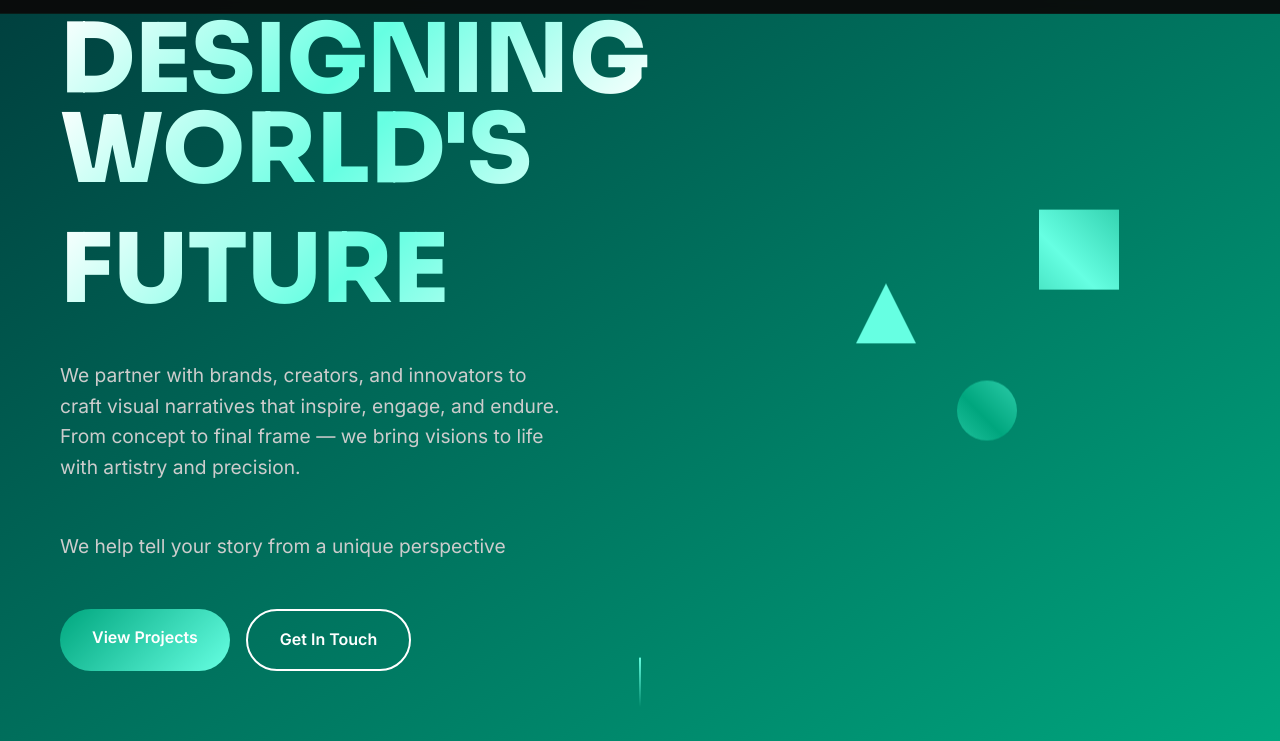
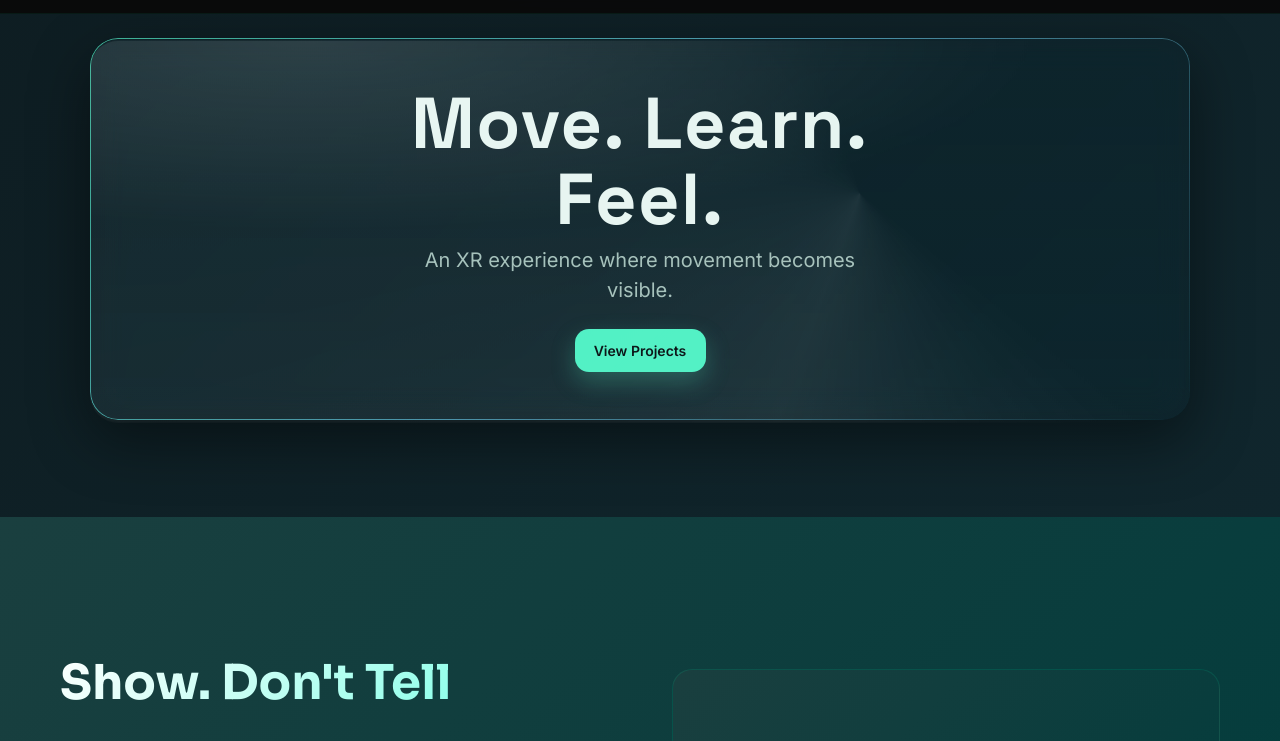
Before and after one commit to T-nua-Studio/t-nua.studio, a website: page index.html in a window 1280 px wide. Shown: the part 59-800 px from the top of the page. Drawn offline with Linux system fonts and the light colour scheme.

Commit message:
Design update

```diff
--- a/css/enhancements.css
+++ b/css/enhancements.css
@@ -147,3 +147,78 @@
         animation-duration: 6s;
     }
 }
+
+/* ========= Glass Hero (liquid effect removed) ========= */
+:root{
+    --bg-a:#0E1D22; --bg-b:#10262D; --mint:#4EF0C3; --sky:#6DDCFF;
+    --text:#E6F5F1; --muted:#A4C0BA;
+}
+
+/* Hide helper SVGs but keep accessible to AT if needed */
+.visually-hidden{position:absolute;width:1px;height:1px;margin:-1px;padding:0;border:0;clip:rect(0 0 0 0);overflow:hidden}
+
+/* Hero container base override to match new visual */
+.hero{
+    position:relative; min-height:72vh; display:grid; place-items:center;
+    padding:8vmin 24px; color:var(--text);
+    background:linear-gradient(135deg,var(--bg-a),var(--bg-b));
+    overflow:hidden;
+}
+
+/* Projects section matches hero background and layout */
+.projects{
+    position:relative; display:grid; place-items:center;
+    padding:10vmin 24px; color:var(--text);
+    background:linear-gradient(135deg,var(--bg-a),var(--bg-b));
+}
+.projects > .glass{ width:min(1200px,92vw); }
+.projects .section-title{ margin-bottom:3rem; }
+
+/* Decorative orbs removed */
+
+/* Glass panel */
+.glass{
+    position:relative; width:min(1100px,92vw); border-radius:28px;
+    padding:6vmin 7vmin; isolation:isolate;
+    background:linear-gradient(180deg,rgba(16,38,45,.38),rgba(16,38,45,.22));
+    backdrop-filter: blur(16px) saturate(1.2);
+    -webkit-backdrop-filter: blur(16px) saturate(1.2);
+    box-shadow: 0 20px 60px rgba(0,0,0,.45), inset 0 1px 0 rgba(255,255,255,.06);
+}
+
+/* Gradient border edge */
+.glass::before{
+    content:""; position:absolute; inset:0; border-radius:28px; pointer-events:none;
+    padding:1px; background:linear-gradient(135deg, rgba(78,240,195,.7), rgba(109,220,255,.6), rgba(78,240,195,.0));
+    -webkit-mask: linear-gradient(#000 0 0) content-box, linear-gradient(#000 0 0);
+    mask: linear-gradient(#000 0 0) content-box, linear-gradient(#000 0 0);
+    -webkit-mask-composite: xor; mask-composite: exclude;
+    animation:edgeGlow 6s ease-in-out infinite;
+}
+
+/* Liquid gloss highlights */
+.glass::after{
+    content:""; position:absolute; inset:0; border-radius:28px; pointer-events:none;
+    background:
+        radial-gradient(120% 90% at 20% 0%, rgba(255,255,255,.20), rgba(255,255,255,0) 55%),
+        conic-gradient(from 200deg at 70% 40%, rgba(255,255,255,.12), rgba(255,255,255,0) 40% 80%, rgba(255,255,255,.12));
+    mix-blend-mode:soft-light; opacity:.8;
+    animation:gloss 10s ease-in-out infinite;
+    filter: blur(0.2px);
+}
+
+@keyframes edgeGlow { 50%{opacity:.85} }
+@keyframes gloss     { 50%{transform:translate3d(0,1%,0)} }
+
+.hero-content{max-width:48ch; text-align:center; margin-inline:auto;}
+.hero h1{font:700 clamp(40px,6vw,72px)/1.05 "Space Grotesk",system-ui; letter-spacing:.02em; margin:0 0 .5rem;}
+.hero p{font:400 clamp(16px,2vw,20px)/1.5 "Inter",system-ui; color:var(--muted); margin:0 0 1.5rem;}
+.cta{display:inline-block; padding:.9rem 1.2rem; border-radius:14px; text-decoration:none; font:600 14px/1 Inter;
+    color:#0B1416; background:var(--mint); box-shadow:0 10px 24px rgba(78,240,195,.25);}
+.cta:hover{transform:translateY(-1px);}
+
+/* Motion preferences */
+@media (prefers-reduced-motion: reduce){
+    .glass::before, .glass::after { animation: none !important; }
+    .glass{ filter:none; }
+}
--- a/index.html
+++ b/index.html
@@ -9,6 +9,7 @@
     <link rel="stylesheet" href="css/enhancements.css">    <link rel="preconnect" href="https://fonts.googleapis.com">
     <link rel="preconnect" href="https://fonts.gstatic.com" crossorigin>
     <link href="https://fonts.googleapis.com/css2?family=Inter:wght@300;400;500;600;700&family=Sora:wght@400;500;600;700;800;900&display=swap" rel="stylesheet">
+    <link href="https://fonts.googleapis.com/css2?family=Space+Grotesk:wght@400;700&display=swap" rel="stylesheet">
 </head>
 <body>
     <!-- Scroll Progress Bar -->
@@ -43,35 +44,16 @@
         </div>
     </nav>
 
-    <!-- Hero Section -->
-    <section id="home" class="hero">
-        <div class="hero-container">
-            <div class="hero-content">
-                <h1 class="hero-title">
-                    <span class="title-line">DESIGNING</span>
-                    <span class="title-line">WORLD'S</span>
-                    <span class="title-line"> FUTURE</span>
-                </h1>
-                <p class="hero-subtitle">We partner with brands, creators, and innovators to craft visual narratives that inspire, engage, and endure.
-
-From concept to final frame — we bring visions to life with artistry and precision.</p> <p class="hero-subtitle">We help tell your story from a unique perspective
-                <div class="hero-cta">
-                    <a href="#projects" class="btn btn-primary">View Projects</a>
-                    <a href="#contact" class="btn btn-outline">Get In Touch</a>
+        <!-- Hero Section (Liquid Glass) -->
+        <section id="home" class="hero">
+            <div class="glass">
+                <div class="hero-content">
+                    <h1>Move. Learn. Feel.</h1>
+                  <p>An XR experience where movement becomes visible.</p>
+                    <a class="cta" href="#projects">View Projects</a>
                 </div>
             </div>
-            <div class="hero-visual">
-                <div class="floating-elements">
-                    <div class="floating-cube"></div>
-                    <div class="floating-sphere"></div>
-                    <div class="floating-pyramid"></div>
-                </div>
-            </div>
-        </div>
-        <div class="scroll-indicator">
-            <div class="scroll-line"></div>
-        </div>
-    </section>
+        </section>
 
     <!-- Featured Project -->
     <section id="featured" class="featured-project">
@@ -119,6 +101,7 @@ From concept to final frame — we bring visions to life with artistry and preci
 
     <!-- Projects -->
     <section id="projects" class="projects">
+        <div class="glass">
         <div class="container">
             <h2 class="section-title">PROJECTS</h2>
             <div class="projects-grid">                <!-- Hot Wheels Champion Experience -->
@@ -152,7 +135,8 @@ From concept to final frame — we bring visions to life with artistry and preci
                     </div>
                 </div>
             </div>
-        </div>
+    </div>
+    </div>
     </section>
 
     <!-- Gallery -->
--- a/package.json
+++ b/package.json
@@ -6,7 +6,8 @@
   "scripts": {
     "start": "npx live-server --port=3000 --open=/",
     "build": "echo 'Static site - no build step required'",
-    "deploy": "git add . && git commit -m 'Deploy website' && git push origin main"
+  "deploy": "git add . && git commit -m 'Deploy website' && git push origin main",
+  "check:language": "node scripts/check-language.js"
   },
   "keywords": [
     "portfolio",
```
Also changed, not shown: SYSTEM_PROMPT.md (added, +11 -0 lines), scripts/check-language.js (added, +47 -0 lines).
